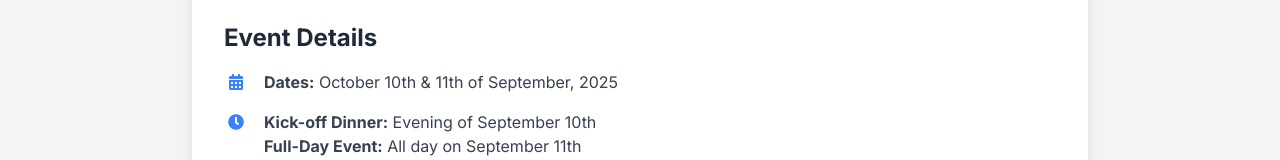
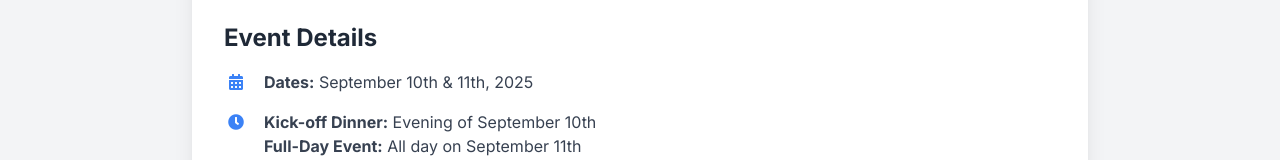
Before and after one commit to ideal-epsrc/ideal-epsrc.github.io, a plain HTML site: page posts.html in a window 1280 px wide. Shown: the part 710-870 px from the top of the page. Drawn offline with nearby package versions, Linux system fonts and the light colour scheme.

Commit message:
Update posts.html

```diff
--- a/posts.html
+++ b/posts.html
@@ -66,7 +66,7 @@
                         <div class="space-y-4">
                             <div class="flex items-center">
                                 <i class="fas fa-calendar-alt text-blue-500 w-6 text-center"></i>
-                                <span class="ml-4 text-gray-700"><strong>Dates:</strong> October 10th & 11th of September, 2025</span>
+                                <span class="ml-4 text-gray-700"><strong>Dates:</strong> September 10th & 11th, 2025</span>
                             </div>
                             <div class="flex items-start">
                                 <i class="fas fa-clock text-blue-500 w-6 text-center mt-1"></i>
```
